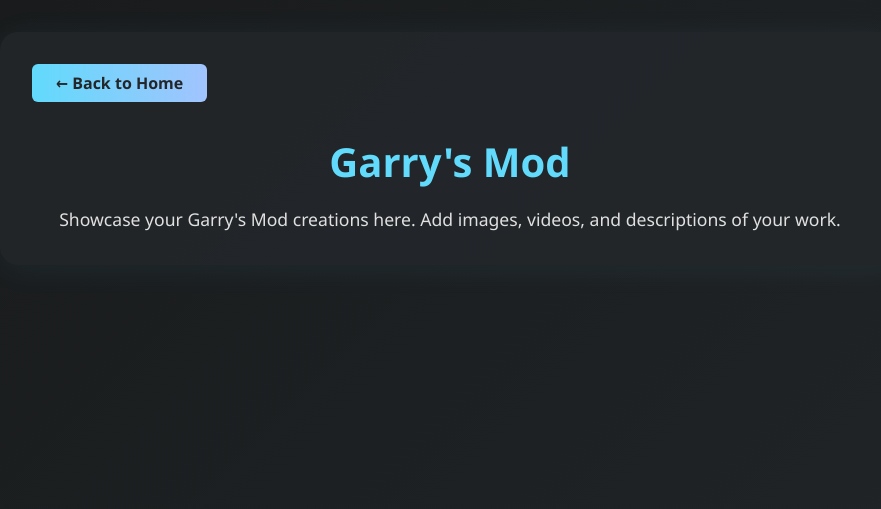
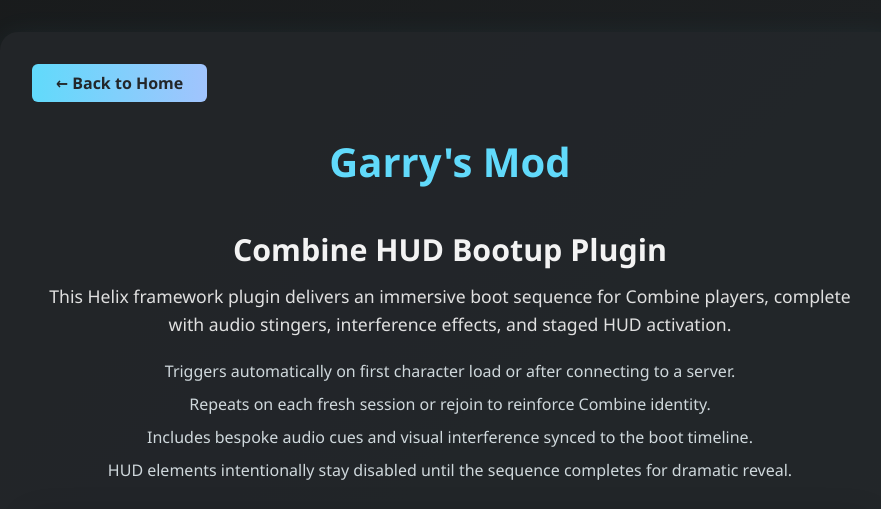
Before and after one commit to InstructorPatstone/loganjohnson.github.io, a Jekyll site: the page garrysmod.html, which Jekyll copies as it is, in a window 1280 px wide. Shown: the top 509 px of the page, without its empty margins (190-1071 px from the left). Built offline with Jekyll 4.4.1, drawn with Linux system fonts in a browser that asks for light colours; some of the changed text lies outside the part shown; grey boxes are pictures that could not be loaded.

Commit message:
Added first Gmod showcase fixed text in several categories

```diff
--- a/garrysmod.html
+++ b/garrysmod.html
@@ -47,13 +47,68 @@
             line-height: 1.6;
             text-align: center;
         }
+        .plugin-section {
+            margin-top: 2.5rem;
+        }
+        .plugin-section h2 {
+            font-size: 1.9rem;
+            margin-bottom: 0.75rem;
+            text-align: center;
+        }
+        .plugin-section p {
+            margin-bottom: 1rem;
+        }
+        .details-list {
+            list-style: none;
+            padding: 0;
+            margin: 0 auto 1.5rem;
+            max-width: 720px;
+            color: #cfd8dc;
+        }
+        .details-list li {
+            padding: 0.35rem 0;
+            text-align: center;
+        }
+        .video-wrapper {
+            position: relative;
+            padding-bottom: 56.25%;
+            height: 0;
+            overflow: hidden;
+            border-radius: 12px;
+            box-shadow: 0 12px 32px rgba(0, 0, 0, 0.35);
+        }
+        .video-wrapper video {
+            position: absolute;
+            top: 0;
+            left: 0;
+            width: 100%;
+            height: 100%;
+            border: 0;
+            background: #000;
+        }
     </style>
 </head>
 <body>
     <div class="container">
         <a href="index.html" class="back-btn">← Back to Home</a>
         <h1>Garry's Mod</h1>
-        <p>Showcase your Garry's Mod creations here. Add images, videos, and descriptions of your work.</p>
+        <section class="plugin-section" aria-label="Combine HUD bootup plugin">
+            <h2>Combine HUD Bootup Plugin</h2>
+            <p>This Helix framework plugin delivers an immersive boot sequence for Combine players, complete with audio stingers, interference effects, and staged HUD activation.</p>
+            <ul class="details-list">
+                <li>Triggers automatically on first character load or after connecting to a server.</li>
+                <li>Repeats on each fresh session or rejoin to reinforce Combine identity.</li>
+                <li>Includes bespoke audio cues and visual interference synced to the boot timeline.</li>
+                <li>HUD elements intentionally stay disabled until the sequence completes for dramatic reveal.</li>
+            </ul>
+            <div class="video-wrapper">
+                <video controls preload="metadata" poster="assets/videos/combine-bootup-poster.png">
+                    <source src="assets/videos/combineboot.mp4" type="video/mp4">
+                    Your browser does not support the video tag.
+                </video>
+            </div>
+            <p style="margin-top:0.75rem; font-size:0.95rem; color:#9fb3c8;">Place your .mp4 inside <code>assets/videos/</code> (e.g., <code>assets/videos/combine-bootup.mp4</code>) so it plays here.</p>
+        </section>
     </div>
 </body>
 </html>
--- a/unity.html
+++ b/unity.html
@@ -154,7 +154,7 @@
 
         <article class="project-card">
             <div class="project-header">
-                <h2>Project One · Simple 3D Platformer</h2>
+                <h2>Simple 3D Platformer</h2>
                 <div class="project-meta">
                     <span class="pill">C# Gameplay Systems</span>
                     <span class="pill">Level Design</span>
--- a/unreal.html
+++ b/unreal.html
@@ -80,9 +80,8 @@
     <div class="container">
         <a href="index.html" class="back-btn">← Back to Home</a>
         <h1>Unreal Engine 5</h1>
-        <p>Present your Unreal Engine 5 creations. Share videos, images, and technical breakdowns.</p>
-        <section class="video-section" aria-label="UE5 maze level video showcase">
-            <h2>UE5 Maze Level Walkthrough</h2>
+        <section class="video-section" aria-label="Maze Level video showcase">
+            <h2>Maze Level Walkthrough</h2>
             <p>Check out my first Unreal Engine 5 environment built for a cooperative maze experience.</p>
             <div class="video-wrapper">
                 <iframe src="https://www.youtube.com/embed/VItFyh-VSXs" title="UE5 Maze Level by Logan Johnson" allow="accelerometer; autoplay; clipboard-write; encrypted-media; gyroscope; picture-in-picture" allowfullscreen></iframe>
```
Also changed, not shown: assets/videos/combine-bootup-poster.png (added), 1 other file.
